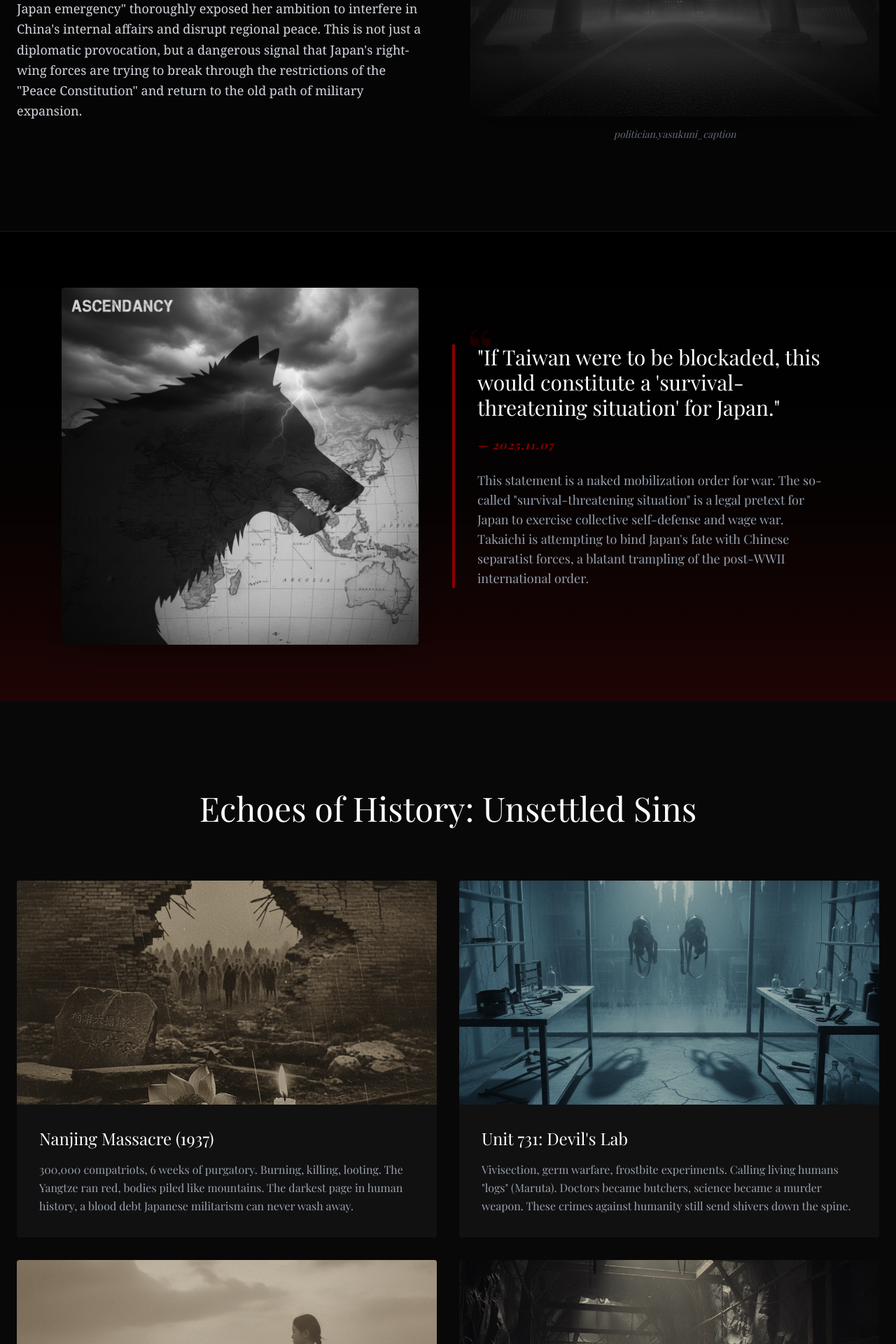
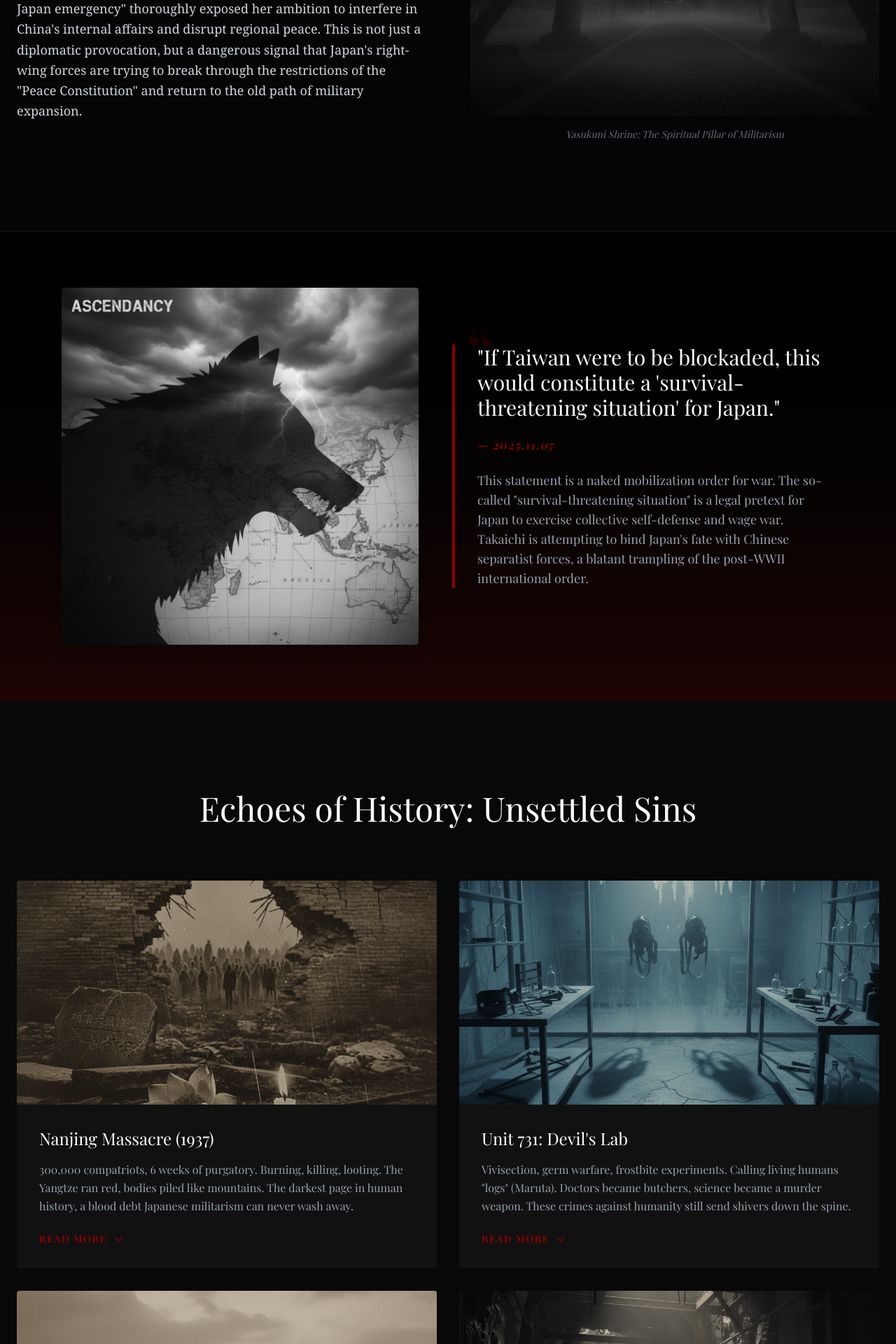
Before and after one commit to hackintosh-J/remember-history, a React (Vite) app: page / in a window 1280 px wide. Shown: the part 2520-4440 px from the top of the page at 70% size. Built offline with nearby package versions, Linux system fonts and the light colour scheme; a web font is replaced by a local one.

Commit message:
Fix: Restore corrupted common.json and enhance HistoryCard

```diff
--- a/src/App.jsx
+++ b/src/App.jsx
@@ -57,6 +57,7 @@ function App() {
                                 key={item.key}
                                 title={t(`history:history.${item.key}.title`)}
                                 desc={t(`history:history.${item.key}.desc`)}
+                                details={t(`history:history.${item.key}.details`)}
                                 image={item.img}
                                 delay={index}
                             />
--- a/src/components/HistoryCard.jsx
+++ b/src/components/HistoryCard.jsx
@@ -1,30 +1,72 @@
-// HistoryCard receives props, so it might not need t() directly unless it has internal text.
-// Let's check the file content first.
-import React from 'react';
-import { motion } from 'framer-motion';
+import React, { useState } from 'react';
+import { motion, AnimatePresence } from 'framer-motion';
+import { useTranslation } from 'react-i18next';
 
-const HistoryCard = ({ title, desc, image, delay }) => {
+const HistoryCard = ({ title, desc, details, image, delay }) => {
+    const [isExpanded, setIsExpanded] = useState(false);
+    const { t } = useTranslation();
+
     return (
         <motion.div
+            layout
             initial={{ opacity: 0, y: 50 }}
             whileInView={{ opacity: 1, y: 0 }}
             viewport={{ once: true, margin: "-50px" }}
             transition={{ duration: 0.6, delay: delay * 0.1 }}
-            className="group relative bg-[#111] overflow-hidden rounded-sm hover:z-10"
+            className={`group relative bg-[#111] overflow-hidden rounded-sm hover:z-10 transition-all duration-500 ${isExpanded ? 'z-50 ring-2 ring-japan-red shadow-[0_0_50px_rgba(0,0,0,0.8)]' : ''}`}
+            onClick={() => setIsExpanded(!isExpanded)}
         >
-            <div className="h-80 overflow-hidden relative">
-                <div className="absolute inset-0 bg-black/20 group-hover:bg-transparent transition-colors duration-500 z-10" />
+            <motion.div
+                layout
+                className={`overflow-hidden relative transition-all duration-500 ${isExpanded ? 'h-48' : 'h-80'}`}
+            >
+                <div className={`absolute inset-0 bg-black/20 group-hover:bg-transparent transition-colors duration-500 z-10 ${isExpanded ? 'bg-transparent' : ''}`} />
                 <img
                     src={image}
                     alt={title}
-                    className="w-full h-full object-cover transform group-hover:scale-110 transition-transform duration-700 filter sepia-[0.3] group-hover:sepia-0"
+                    className={`w-full h-full object-cover transform transition-transform duration-700 filter ${isExpanded ? 'scale-105 sepia-0' : 'group-hover:scale-110 sepia-[0.3] group-hover:sepia-0'}`}
                 />
-            </div>
+            </motion.div>
 
-            <div className="p-8 relative">
-                <h3 className="text-2xl font-display text-white mb-4 group-hover:text-japan-red transition-colors duration-300">{title}</h3>
-                <p className="text-gray-400 leading-relaxed text-sm md:text-base">{desc}</p>
-            </div>
+            <motion.div layout className="p-8 relative">
+                <motion.h3 layout="position" className="text-2xl font-display text-white mb-4 group-hover:text-japan-red transition-colors duration-300">
+                    {title}
+                </motion.h3>
+                <motion.p layout="position" className="text-gray-400 leading-relaxed text-sm md:text-base">
+                    {desc}
+                </motion.p>
+
+                <AnimatePresence>
+                    {isExpanded && (
+                        <motion.div
+                            initial={{ opacity: 0, height: 0 }}
+                            animate={{ opacity: 1, height: 'auto' }}
+                            exit={{ opacity: 0, height: 0 }}
+                            transition={{ duration: 0.3 }}
+                            className="mt-6 pt-6 border-t border-white/10"
+                        >
+                            <p className="text-gray-300 leading-relaxed text-sm md:text-base font-serif italic">
+                                {details}
+                            </p>
+                        </motion.div>
+                    )}
+                </AnimatePresence>
+
+                <motion.div
+                    layout="position"
+                    className="mt-6 flex items-center text-japan-red text-sm font-bold tracking-widest uppercase cursor-pointer"
+                >
+                    <span>{isExpanded ? t('common:read_less', 'Read Less') : t('common:read_more', 'Read More')}</span>
+                    <svg
+                        className={`w-4 h-4 ml-2 transform transition-transform duration-300 ${isExpanded ? 'rotate-180' : ''}`}
+                        fill="none"
+                        viewBox="0 0 24 24"
+                        stroke="currentColor"
+                    >
+                        <path strokeLinecap="round" strokeLinejoin="round" strokeWidth={2} d="M19 9l-7 7-7-7" />
+                    </svg>
+                </motion.div>
+            </motion.div>
         </motion.div>
     );
 };
--- a/src/components/PoliticianSection.jsx
+++ b/src/components/PoliticianSection.jsx
@@ -15,7 +15,7 @@ const PoliticianSection = () => {
                     transition={{ duration: 0.8 }}
                     className="mb-20 text-center"
                 >
-                    <h2 className="text-4xl md:text-6xl font-display text-white mb-4">{t('politician.title')}</h2>
+                    <h2 className="text-4xl md:text-6xl font-display text-white mb-4">{t('politics:politician.title')}</h2>
                     <div className="h-1 w-24 bg-japan-red mx-auto" />
                 </motion.div>
 
@@ -56,7 +56,7 @@ const PoliticianSection = () => {
                             alt="Yasukuni Shrine"
                             className="w-full rounded shadow-2xl grayscale group-hover:grayscale-0 transition-all duration-700"
                         />
-                        <p className="text-center text-sm text-gray-500 mt-4 italic">{t('politician.yasukuni_caption')}</p>
+                        <p className="text-center text-sm text-gray-500 mt-4 italic">{t('politics:politician.yasukuni_caption')}</p>
                     </motion.div>
                 </div>
             </div>
--- a/src/locales/en/common.json
+++ b/src/locales/en/common.json
@@ -10,5 +10,7 @@
     },
     "footer": {
         "text": "© 2025 Remembering History | Opposing War | Defending Peace"
-    }
+    },
+    "read_more": "Read More",
+    "read_less": "Read Less"
 }
--- a/src/locales/en/history.json
+++ b/src/locales/en/history.json
@@ -3,24 +3,29 @@
         "title": "Echoes of History: Unsettled Sins",
         "nanjing": {
             "title": "Nanjing Massacre (1937)",
-            "desc": "300,000 compatriots, 6 weeks of purgatory. Burning, killing, looting. The Yangtze ran red, bodies piled like mountains. The darkest page in human history, a blood debt Japanese militarism can never wash away."
+            "desc": "300,000 compatriots, 6 weeks of purgatory. Burning, killing, looting. The Yangtze ran red, bodies piled like mountains. The darkest page in human history, a blood debt Japanese militarism can never wash away.",
+            "details": "On December 13, 1937, the Japanese army captured Nanjing. Over the next six weeks, they committed organized mass murder, rape, and arson. The International Military Tribunal for the Far East estimated over 200,000 murders, while Chinese estimates place the toll at over 300,000. It remains a symbol of wartime brutality."
         },
         "unit731": {
             "title": "Unit 731: Devil's Lab",
-            "desc": "Vivisection, germ warfare, frostbite experiments. Calling living humans \"logs\" (Maruta). Doctors became butchers, science became a murder weapon. These crimes against humanity still send shivers down the spine."
+            "desc": "Vivisection, germ warfare, frostbite experiments. Calling living humans \"logs\" (Maruta). Doctors became butchers, science became a murder weapon. These crimes against humanity still send shivers down the spine.",
+            "details": "Unit 731 was a covert biological and chemical warfare research and development unit of the Imperial Japanese Army. Based in Harbin, they conducted lethal human experimentation on at least 3,000 prisoners, including vivisection without anesthesia and germ warfare tests. The US granted immunity to the researchers in exchange for their data."
         },
         "comfort_women": {
             "title": "Comfort Women: Trampled Dignity",
-            "desc": "200,000 to 400,000 Asian women forced into sexual slavery. Daughters, mothers, forcibly taken and subjected to inhuman torture. This was state-organized sexual violence, the most painful scar in women's history."
+            "desc": "200,000 to 400,000 Asian women forced into sexual slavery. Daughters, mothers, forcibly taken and subjected to inhuman torture. This was state-organized sexual violence, the most painful scar in women's history.",
+            "details": "The 'Comfort Women' system was state-sponsored sexual slavery organized by the Japanese military. Women from China, Korea, the Philippines, and elsewhere were abducted or deceived into servitude. They faced brutal daily abuse, and many did not survive the war. Survivors continue to seek justice and apology."
         },
         "labor": {
             "title": "Forced Labor: Mines of Death",
-            "desc": "Millions of Chinese and Korean laborers were forcibly taken to Japanese mines and factories. Zaibatsu like Mitsubishi and Mitsui built wealth on the bones of laborers. Brutal abuse, high mortality rates—their blood and tears forged Japan's wartime industrial machine."
+            "desc": "Millions of Chinese and Korean laborers were forcibly taken to Japanese mines and factories. Zaibatsu like Mitsubishi and Mitsui built wealth on the bones of laborers. Brutal abuse, high mortality rates—their blood and tears forged Japan's wartime industrial machine.",
+            "details": "To address wartime labor shortages, Japan forcibly transported tens of thousands of Chinese and millions of Koreans to work in mines and factories in Japan. Conditions were horrific, with malnutrition and abuse rampant. The Hanaoka Incident is a notable uprising against this oppression."
         },
         "three_alls": {
             "title": "Three Alls Policy",
             "subtitle": "Kill All · Burn All · Loot All",
-            "desc": "In North China, the Japanese army implemented the inhuman \"Three Alls Policy.\" 2.7 million civilians perished. Villages turned to ash, grain looted, innocent people slaughtered. This was planned genocide, the ultimate madness of scorched earth policy."
+            "desc": "In North China, the Japanese army implemented the inhuman \"Three Alls Policy.\" 2.7 million civilians perished. Villages turned to ash, grain looted, innocent people slaughtered. This was planned genocide, the ultimate madness of scorched earth policy.",
+            "details": "The 'Three Alls Policy' (Kill All, Burn All, Loot All) was a scorched-earth strategy used in North China. It aimed to destroy the support base for communist guerrillas by targeting the civilian population, resulting in widespread destruction of villages and mass civilian casualties."
         }
     },
     "shocking_numbers": {
--- a/src/locales/jp/common.json
+++ b/src/locales/jp/common.json
@@ -10,5 +10,7 @@
     },
     "footer": {
         "text": "© 2025 歴史を銘記する | 戦争反対 | 平和を守る"
-    }
+    },
+    "read_more": "もっと読む",
+    "read_less": "閉じる"
 }
--- a/src/locales/zh/common.json
+++ b/src/locales/zh/common.json
@@ -10,5 +10,7 @@
     },
     "footer": {
         "text": "© 2025 铭记历史 | 反对战争 | 捍卫和平"
-    }
+    },
+    "read_more": "阅读更多",
+    "read_less": "收起内容"
 }
--- a/src/locales/zh/history.json
+++ b/src/locales/zh/history.json
@@ -3,24 +3,29 @@
         "title": "历史的回响：未被清算的罪恶",
         "nanjing": {
             "title": "南京大屠杀 (1937)",
-            "desc": "30万同胞，6周炼狱。烧杀抢掠，无恶不作。长江水赤，尸积如山。这是人类文明史上最黑暗的一页，是日本军国主义永远无法洗刷的血债。"
+            "desc": "30万同胞，6周炼狱。烧杀抢掠，无恶不作。长江水赤，尸积如山。这是人类文明史上最黑暗的一页，是日本军国主义永远无法洗刷的血债。",
+            "details": "1937年12月13日，日军攻陷南京。随后的六周内，日军进行了有组织的大规模屠杀、强奸和纵火。据战后远东国际军事法庭和南京军事法庭的调查，遇难人数超过30万。这不仅仅是战争行为，更是反人类的暴行。"
         },
         "unit731": {
             "title": "731部队：恶魔实验室",
-            "desc": "活体解剖，细菌战，冻伤实验。将活人称为“原木”(Maruta)。医生变成屠夫，科学沦为杀人工具。这种反人类罪行，至今仍让人不寒而栗。"
+            "desc": "活体解剖，细菌战，冻伤实验。将活人称为“原木”(Maruta)。医生变成屠夫，科学沦为杀人工具。这种反人类罪行，至今仍让人不寒而栗。",
+            "details": "731部队驻扎在哈尔滨平房区，打着“防疫给水”的幌子，进行惨无人道的人体实验，包括活体解剖、鼠疫菌实验、冻伤实验等。至少3000名中国、朝鲜和苏联平民及战俘惨遭杀害。战后，美国为获取实验数据，竟豁免了石井四郎等人的战争责任。"
         },
         "comfort_women": {
             "title": "慰安妇：被践踏的尊严",
-            "desc": "20万至40万亚洲女性沦为性奴隶。她们是女儿，是母亲，却被日军强行带走，遭受非人的折磨。这是国家有组织的性暴力，是女性历史上最惨痛的伤痕。"
+            "desc": "20万至40万亚洲女性沦为性奴隶。她们是女儿，是母亲，却被日军强行带走，遭受非人的折磨。这是国家有组织的性暴力，是女性历史上最惨痛的伤痕。",
+            "details": "“慰安妇”制度是日本政府和军队有组织、强迫各国妇女充当性奴隶的制度。受害者来自中国、朝鲜半岛、东南亚等地。她们身心遭受巨大摧残，许多人未能活到战后，幸存者也伴随着终身的痛苦。"
         },
         "labor": {
             "title": "强掳劳工：死亡矿坑",
-            "desc": "数百万中国和朝鲜劳工被强掳至日本矿山和工厂。三菱、三井等财阀踩着劳工的尸骨积累财富。残酷的虐待，极高的死亡率，他们的血泪铸就了日本战时的工业机器。"
+            "desc": "数百万中国和朝鲜劳工被强掳至日本矿山和工厂。三菱、三井等财阀踩着劳工的尸骨积累财富。残酷的虐待，极高的死亡率，他们的血泪铸就了日本战时的工业机器。",
+            "details": "为弥补战时劳动力短缺，日本强掳约4万名中国劳工和数百万朝鲜劳工至日本国内从事苦役。花冈暴动等事件揭示了劳工遭受的非人待遇。战后，日本企业长期拒绝赔偿和道歉。"
         },
         "three_alls": {
             "title": "三光政策",
             "subtitle": "杀光 · 烧光 · 抢光",
-            "desc": "在华北大地，日军实施了惨绝人寰的“三光政策”。270万平民因此丧生。村庄化为灰烬，粮食被抢掠一空，无辜百姓被屠戮。这是有计划的种族灭绝，是焦土政策的极致疯狂。"
+            "desc": "在华北大地，日军实施了惨绝人寰的“三光政策”。270万平民因此丧生。村庄化为灰烬，粮食被抢掠一空，无辜百姓被屠戮。这是有计划的种族灭绝，是焦土政策的极致疯狂。",
+            "details": "针对抗日根据地，日军实施“杀光、烧光、抢光”的焦土政策，试图摧毁抗日军民的生存条件。这一政策导致无数村庄毁灭，平民死伤惨重，造成了巨大的人道主义灾难。"
         }
     },
     "shocking_numbers": {
```
Also changed, not shown: src/locales/jp/history.json (+10 -5 lines).
